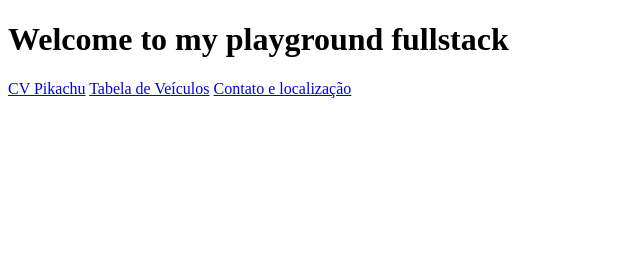
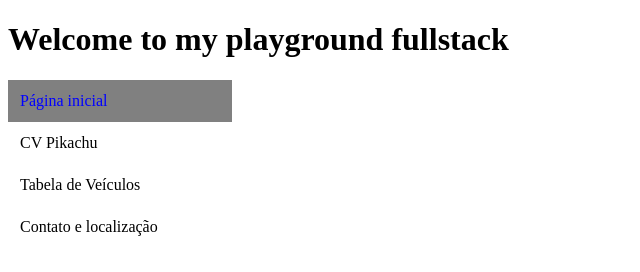
Before and after one commit to franzeneduardo/Playground, a plain HTML site: page index.html in a window 1280 px wide. Shown: the whole page, without its empty margins (0-640 px from the left). Drawn offline with Linux system fonts and the light colour scheme.

Commit message:
Menu nav
adicionado menu nav no index.html e suas customizações no style.css

```diff
--- a/index.html
+++ b/index.html
@@ -11,7 +11,7 @@
     <title>Playground</title>
     <meta name="description" content="">
     <meta name="viewport" content="width=device-width, initial-scale=1">
-    <link rel="stylesheet" href="">
+    <link rel="stylesheet" href="style.css">
 </head>
 
 <body>
@@ -21,9 +21,12 @@
 
     <h1>Welcome to my playground fullstack</h1>
 
-    <a href="cvpikachu.html">CV Pikachu</a>
-    <a href="tabelaveiculos.html">Tabela de Veículos</a>
-    <a href="localizacao.html">Contato e localização</a>
+    <nav class="menu-site">
+        <a href="index.html" class="ativo">Página inicial</a>
+        <a href="cvpikachu.html">CV Pikachu</a>
+        <a href="tabelaveiculos.html">Tabela de Veículos</a>
+        <a href="localizacao.html">Contato e localização</a>
+    </nav>
 
     <script src="" async defer></script>
 </body>
--- a/style.css
+++ b/style.css
@@ -83,3 +83,20 @@
 .img-tabela{
     width: 100px;
 }
+
+.menu-site a{
+    width: 200px;
+    color: black;
+    display: block;
+    padding: 12px;
+    text-decoration: none;
+}
+
+.menu-site a:hover {
+    background-color: #ccc;
+}
+
+.menu-site a.ativo{
+    background-color:gray;
+    color: blue;
+}
```
